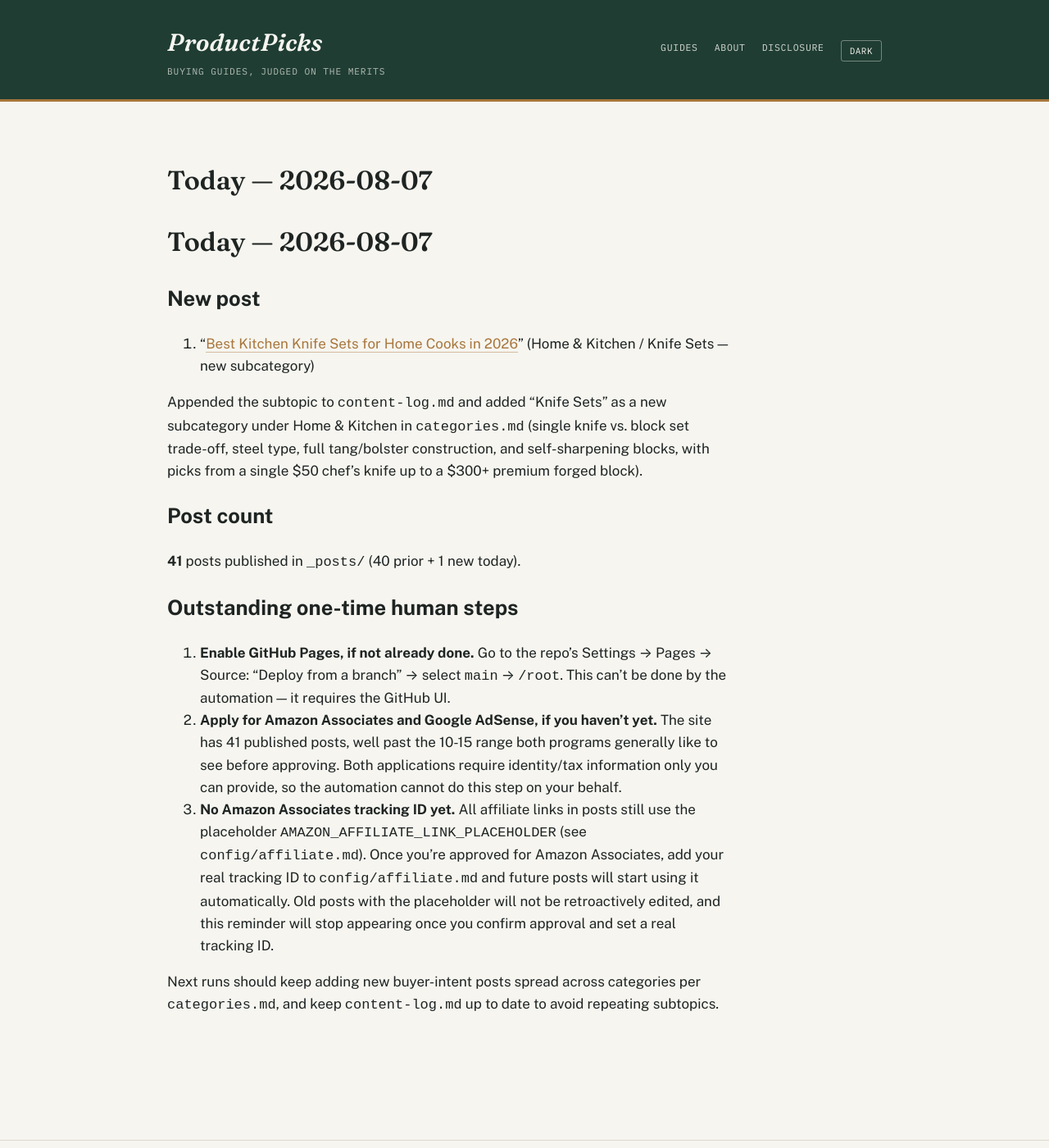
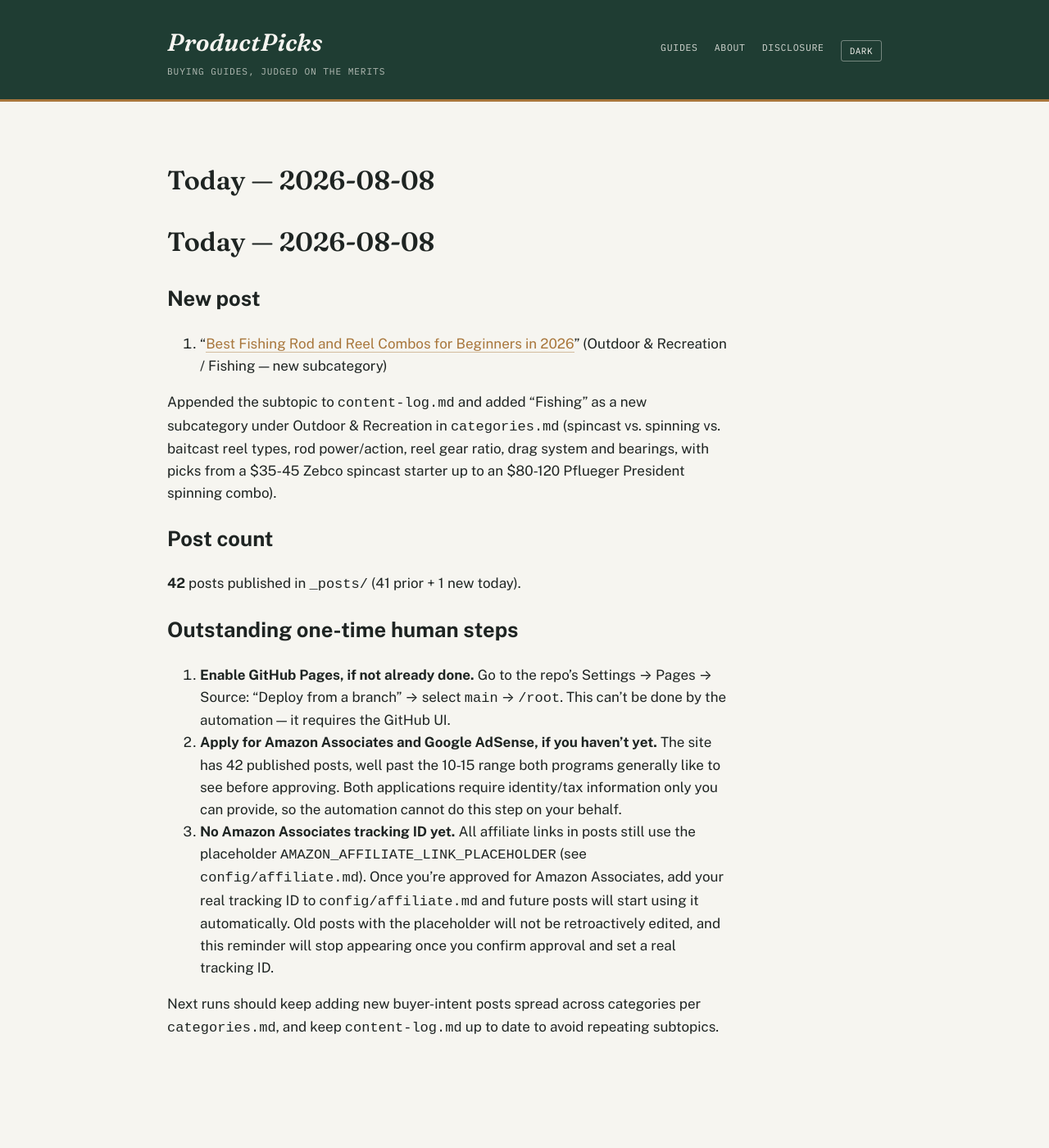
Before and after one commit to ajith198/ProductPicks, a Jekyll site: the page built from today.md, in a window 1280 px wide and 1400 px high. Shown: the whole window at 82% size. Built offline with Jekyll 4.4.1, drawn with Linux system fonts in a browser that asks for light colours; our own code applies the rules of GitHub Pages for plain Markdown files.

Commit message:
daily: 2026-08-08 new post + log update

```diff
--- a/categories.md
+++ b/categories.md
@@ -1,6 +1,6 @@
 # Categories & expansion strategy
 
-**Status: multi-category, as of 2026-07-12. Updated 2026-08-07.** ProductPicks started as a pickleball-only site (see `niche.md` for that original research). This file governs the site now that it has expanded into multiple product verticals, and is the doc future automated/daily runs should consult when choosing what to write next.
+**Status: multi-category, as of 2026-07-12. Updated 2026-08-08.** ProductPicks started as a pickleball-only site (see `niche.md` for that original research). This file governs the site now that it has expanded into multiple product verticals, and is the doc future automated/daily runs should consult when choosing what to write next.
 
 ## Front matter taxonomy
 
@@ -21,7 +21,7 @@ These two fields drive the Category / Type / Year filters in the search bar on t
 |---|---|
 | Sports | Pickleball, Soccer, Tennis, Cycling, Running, Yoga, Golf, Basketball, Badminton, Swimming |
 | Home & Kitchen | Coffee Makers, Electric Kettles, Blenders, Air Fryers, Toaster Ovens, Rice Cookers, Stand Mixers, Robot Vacuums, Espresso Machines, Pressure Cookers, Food Processors, Knife Sets |
-| Outdoor & Recreation | Camping Tents, Sleeping Bags, Headlamps, Hiking Boots, Camp Stoves, Water Filters, Trekking Poles, Coolers, Backpacking Backpacks, Camp Chairs, Camping Lanterns |
+| Outdoor & Recreation | Camping Tents, Sleeping Bags, Headlamps, Hiking Boots, Camp Stoves, Water Filters, Trekking Poles, Coolers, Backpacking Backpacks, Camp Chairs, Camping Lanterns, Fishing |
 
 New subcategories can be added freely within an existing category. New top-level categories should only be added when there's a genuine cluster of buyer-intent content planned for it (not a one-off post) — keep the category list short enough that the dropdown filter stays useful.
 
--- a/today.md
+++ b/today.md
@@ -1,19 +1,19 @@
-# Today — 2026-08-07
+# Today — 2026-08-08
 
 ## New post
 
-1. "[Best Kitchen Knife Sets for Home Cooks in 2026](/home-kitchen/buying-guides/best-kitchen-knife-sets-for-home-cooks/)" (Home & Kitchen / Knife Sets — new subcategory)
+1. "[Best Fishing Rod and Reel Combos for Beginners in 2026](/outdoor-recreation/buying-guides/best-fishing-rod-reel-combos-for-beginners/)" (Outdoor & Recreation / Fishing — new subcategory)
 
-Appended the subtopic to `content-log.md` and added "Knife Sets" as a new subcategory under Home & Kitchen in `categories.md` (single knife vs. block set trade-off, steel type, full tang/bolster construction, and self-sharpening blocks, with picks from a single $50 chef's knife up to a $300+ premium forged block).
+Appended the subtopic to `content-log.md` and added "Fishing" as a new subcategory under Outdoor & Recreation in `categories.md` (spincast vs. spinning vs. baitcast reel types, rod power/action, reel gear ratio, drag system and bearings, with picks from a $35-45 Zebco spincast starter up to an $80-120 Pflueger President spinning combo).
 
 ## Post count
 
-**41** posts published in `_posts/` (40 prior + 1 new today).
+**42** posts published in `_posts/` (41 prior + 1 new today).
 
 ## Outstanding one-time human steps
 
 1. **Enable GitHub Pages, if not already done.** Go to the repo's Settings → Pages → Source: "Deploy from a branch" → select `main` → `/root`. This can't be done by the automation — it requires the GitHub UI.
-2. **Apply for Amazon Associates and Google AdSense, if you haven't yet.** The site has 41 published posts, well past the 10-15 range both programs generally like to see before approving. Both applications require identity/tax information only you can provide, so the automation cannot do this step on your behalf.
+2. **Apply for Amazon Associates and Google AdSense, if you haven't yet.** The site has 42 published posts, well past the 10-15 range both programs generally like to see before approving. Both applications require identity/tax information only you can provide, so the automation cannot do this step on your behalf.
 3. **No Amazon Associates tracking ID yet.** All affiliate links in posts still use the placeholder `AMAZON_AFFILIATE_LINK_PLACEHOLDER` (see `config/affiliate.md`). Once you're approved for Amazon Associates, add your real tracking ID to `config/affiliate.md` and future posts will start using it automatically. Old posts with the placeholder will not be retroactively edited, and this reminder will stop appearing once you confirm approval and set a real tracking ID.
 
 Next runs should keep adding new buyer-intent posts spread across categories per `categories.md`, and keep `content-log.md` up to date to avoid repeating subtopics.
```
Also changed, not shown: TODAY.md (+2 -2 lines), _posts/2026-08-08-best-fishing-rod-reel-combos-for-beginners.md (added, +54 -0 lines), content-log.md (+1 -0 lines).
